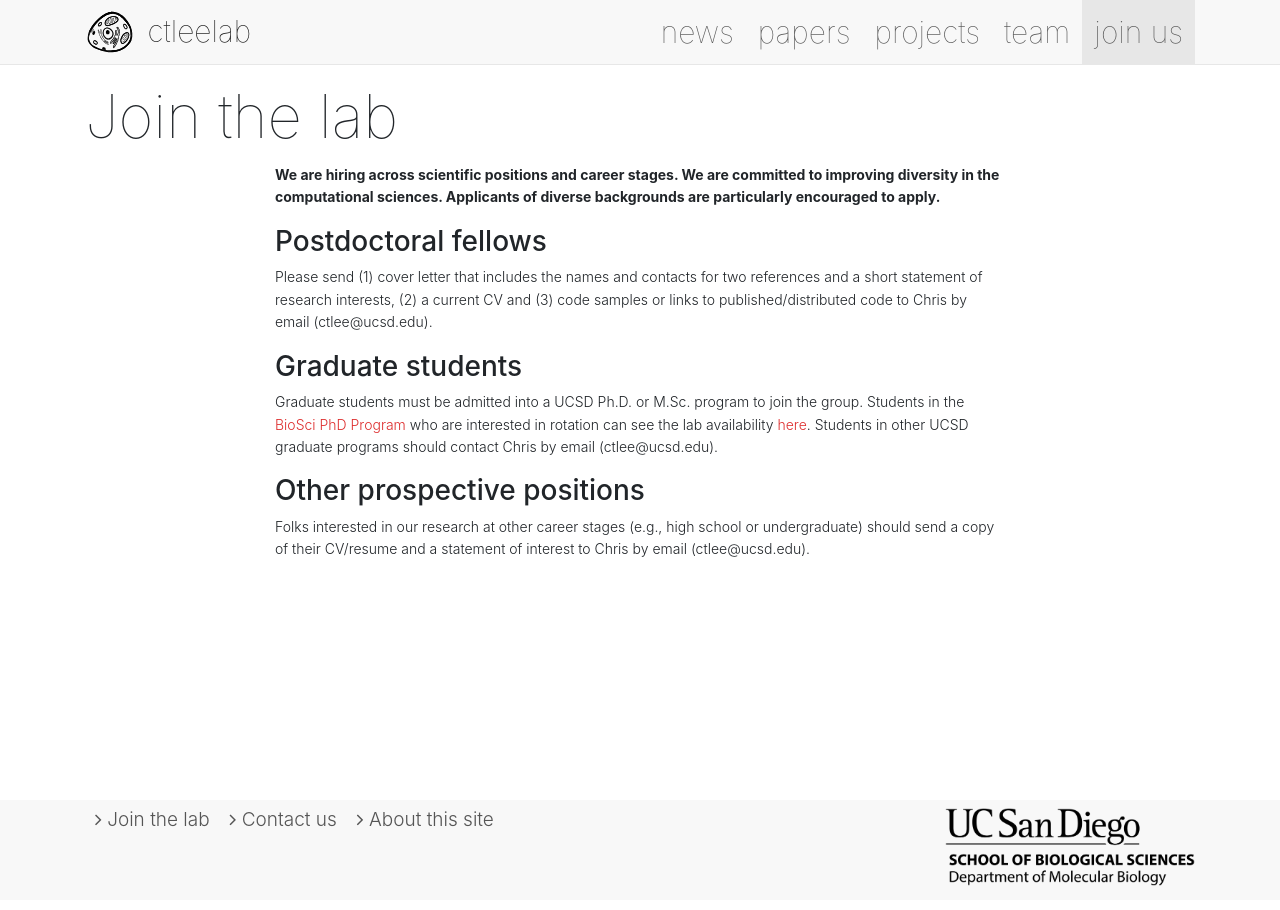
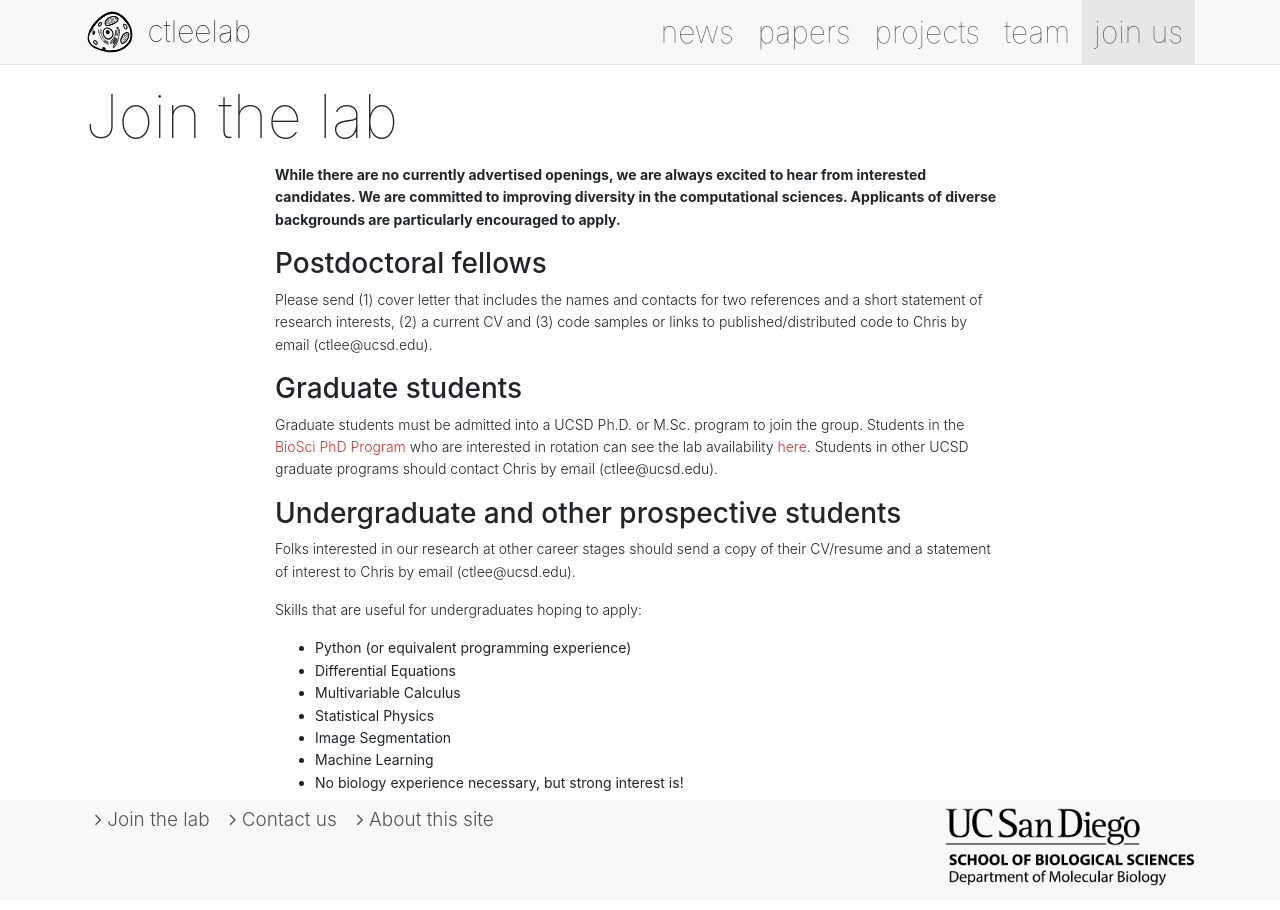
Before and after one commit to ctleelab/bulletin, a Jekyll site: the page built from misc/_posts/2013-10-27-join.md, in a window 1280 px wide. Built offline with Jekyll 4.4.1, drawn with Linux system fonts in a browser that asks for light colours.

Commit message:
Update join me page with list of active news job posts
Signed-off-by: Christopher T. Lee <ctlee@ucsd.edu>

```diff
--- a/misc/_posts/2013-10-27-join.md
+++ b/misc/_posts/2013-10-27-join.md
@@ -5,7 +5,17 @@
  - joining
 ---
 
-**We are hiring across scientific positions and career stages. We are committed to improving diversity in the computational sciences. Applicants of diverse backgrounds are particularly encouraged to apply.**
+{% assign job_posts = site.categories.news | where: 'job', true %}
+
+{% if job_posts.size == 0 %}
+**While there are no currently advertised openings, we are always excited to hear from interested candidates. We are committed to improving diversity in the computational sciences. Applicants of diverse backgrounds are particularly encouraged to apply.**
+{% else %}
+## Active Oppportunities
+**We are hiring!**
+{% for post in job_posts %}
+- [{{post.title}}]({{ post.url | relative_url }})
+{% endfor %}
+{% endif %}
 
 ## Postdoctoral fellows
 
@@ -15,6 +25,15 @@
 
 Graduate students must be admitted into a UCSD Ph.D. or M.Sc. program to join the group. Students in the [BioSci PhD Program](https://biology.ucsd.edu/education/grad/phd/index.html) who are interested in rotation can see the lab availability [here](https://biology.ucsd.edu/research/faculty/ctlee). Students in other UCSD graduate programs should contact Chris by email (ctlee<span style="display:none">obfuscate</span>@ucsd.edu).
 
-## Other prospective positions
+## Undergraduate and other prospective students
 
-Folks interested in our research at other career stages (e.g., high school or undergraduate) should send a copy of their CV/resume and a statement of interest to Chris by email (ctlee<span style="display:none">obfuscate</span>@ucsd.edu).
+Folks interested in our research at other career stages should send a copy of their CV/resume and a statement of interest to Chris by email (ctlee<span style="display:none">obfuscate</span>@ucsd.edu).
+
+Skills that are useful for undergraduates hoping to apply:
+- Python (or equivalent programming experience)
+- Differential Equations
+- Multivariable Calculus
+- Statistical Physics
+- Image Segmentation
+- Machine Learning
+- No biology experience necessary, but strong interest is!
```
